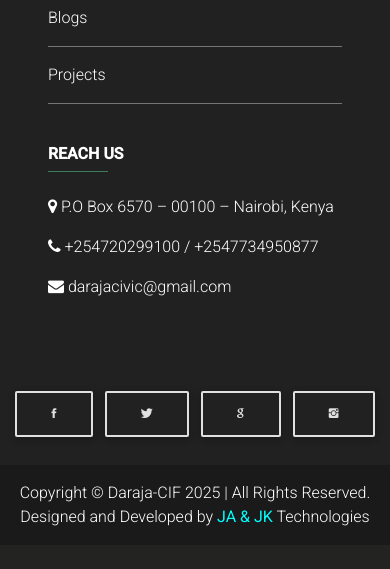
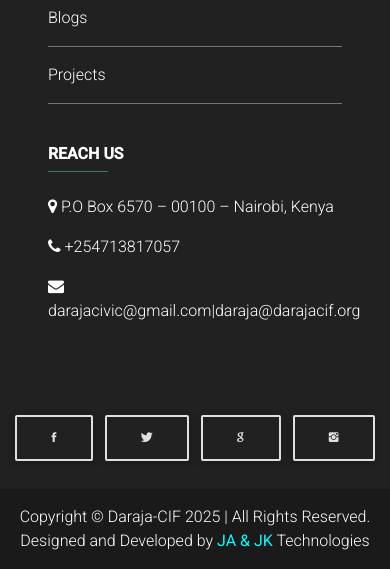
Before and after one commit to juma-moringa/Daraja-CIF, a Django app: page /blog/ in a window 390 px wide. Shown: the part 853-1422 px from the top of the page. Before the commit the page ends 1379 px from the top, so only its background shows below. Run offline with Django 3.2, Linux system fonts and the light colour scheme; data that the repository does not hold is empty; some libraries are stand-ins or nearby versions; some web fonts are replaced.

Commit message:
Update footer.html
Added new phone number and also added the new email

```diff
--- a/darajacifapp/templates/footer.html
+++ b/darajacifapp/templates/footer.html
@@ -48,8 +48,8 @@
                 <hr class="green darken-4 accent-2 mb-3 mt-0 d-inline-block mx-auto" style="width: 60px;">
                 <div class="contact">
                     <p><i class="fa fa-map-marker"></i> P.O Box 6570 – 00100 – Nairobi, Kenya</p>
-                    <p><i class="fa fa-phone"></i> +254720299100 / +2547734950877 </p>
-                    <p><i class="fa fa-envelope"></i> darajacivic@gmail.com</p>
+                    <p><i class="fa fa-phone"></i> +254713817057 </p>
+                    <p><i class="fa fa-envelope"></i> darajacivic@gmail.com|daraja@darajacif.org</p>
                     <!-- <p><i class="fa fa-envelope"></i> info@darajacif.org.com</p> -->
                 </div>
 
@@ -61,7 +61,7 @@
         <a class="btn btn-outline-light m-1" href="#!" role="button"><i class="icon ion-social-facebook"></i></a>
         <a class="btn btn-outline-light m-1" target="blank" href="https://twitter.com/CivicDaraja" role="button"><i
                 class="icon ion-social-twitter"></i></a>
-        <a class="btn btn-outline-light m-1" mailto="darajacivic@gmail.com" role="button"><i
+        <a class="btn btn-outline-light m-1" mailto="darajacivic@gmail.com ,daraja@darajacif.org" role="button"><i
                 class="icon ion-social-google"></i></a>
         <a class="btn btn-outline-light m-1" href="#!" role="button"><i class="icon ion-social-instagram"></i></a>
 
```
